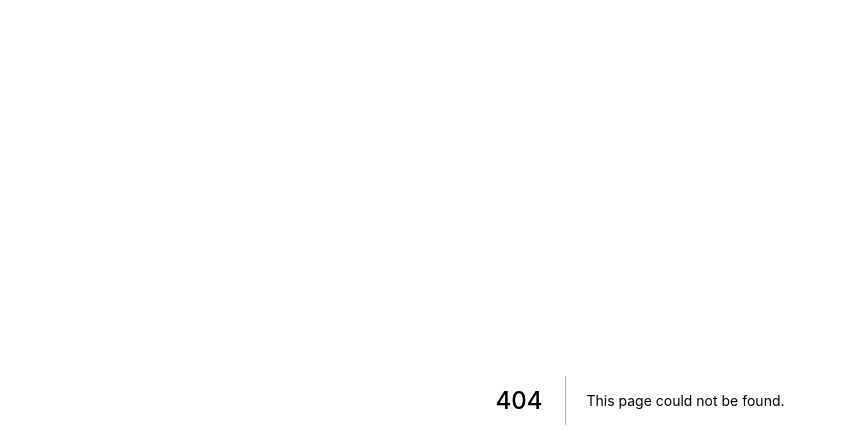
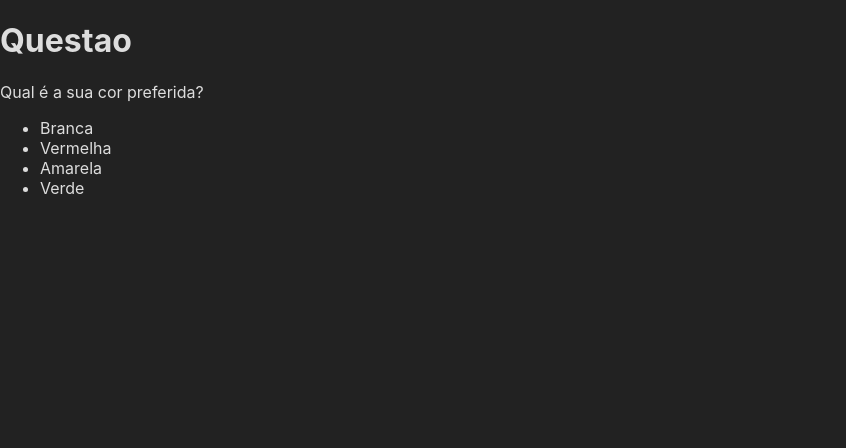
Before and after one commit to Breno44/basicNext, a Next.js app: page /routes/questao in a window 1280 px wide. Before the commit this address had no page. Shown: the top 448 px of the page, without its empty margins (0-846 px from the left). Built offline with nearby package versions, Linux system fonts and the light colour scheme.

Commit message:
feat:integrating with api

```diff
--- /dev/null
+++ b/pages/api/metodo.js
@@ -0,0 +1,12 @@
+/* eslint-disable import/no-anonymous-default-export */
+export default (req, res) => {
+    if(req.method === 'GET') {
+        res.status(200).json({
+            metodo: req.method,
+        })
+    } else {
+        res.status(200).json({
+            metodo: req.method,
+        })
+    }
+}
--- /dev/null
+++ b/pages/api/questao/[id].js
@@ -0,0 +1,14 @@
+export default function questao(req, res) {
+    if(req.method === 'GET') {
+        const id = req.query.id
+        res.status(200).json({
+            id,
+            enunciado: 'Qual é a sua cor preferida?',
+            respostas: [
+                'Branca', 'Vermelha', 'Amarela', 'Verde'
+            ]
+        })
+    } else {
+        res.status(405).send()
+    }
+}
--- /dev/null
+++ b/pages/routes/questao.jsx
@@ -0,0 +1,33 @@
+/* eslint-disable react/jsx-key */
+/* eslint-disable react-hooks/rules-of-hooks */
+import { useEffect, useState } from "react"
+
+export default function questao() {
+
+    const [ questao, setQuestao ] = useState(null);
+
+    useEffect(() => {
+        fetch('http://localhost:3000/api/questao/1002').then(res => res.json()).then(setQuestao)
+    }, [])
+
+    function renderizarRespostas() {
+        if(questao) {
+            return questao.respostas.map(resposta => {
+                return <li>{resposta}</li>
+            })
+        }
+        return false
+    }
+
+    return (
+        <div>
+            <h1>Questao</h1>
+            <div>
+                <span>{questao?.enunciado}</span>
+                <ul>
+                    {renderizarRespostas()}
+                </ul>
+            </div>
+        </div>
+    )
+}
```
